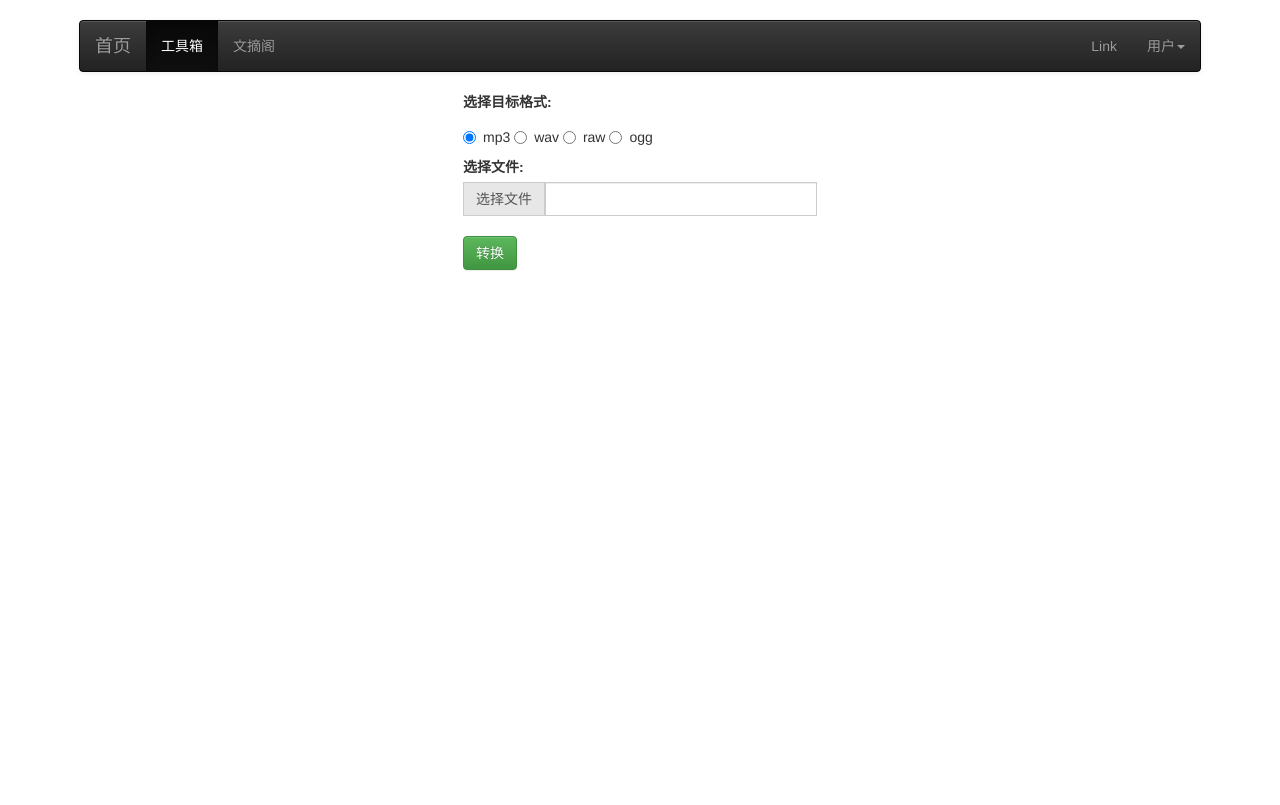
After one commit to TigerJieZ/SJTB, a Django app: page /tools/audio/transform in a window 1280 px wide. The commit adds this page. Run offline with Django 3.2, Linux system fonts and the light colour scheme; some libraries are stand-ins or nearby versions.

Commit message:
音乐格式转换以及部署到网站

```diff
--- a/SJTB/urls.py
+++ b/SJTB/urls.py
@@ -23,4 +23,6 @@ urlpatterns = [
     path('tools/e-book', views.downloadBookView),
     path('tools/e-book/search', views.searchBookAction),
     path('tools/e-book/download',views.downloadBookNew),
+    path('tools/audio/transform',views.audioTransformView),
+    path('tools/audio/transform_action',views.audioTransformAction)
 ]
--- /dev/null
+++ b/Templates/audioTrans.html
@@ -0,0 +1,124 @@
+{% load static %}
+<!DOCTYPE html>
+<html lang="en">
+<head>
+    <meta charset="UTF-8">
+    <title>音频格式转换器</title>
+</head>
+<!-- 最新版本的 Bootstrap 核心 CSS 文件 -->
+<link rel="stylesheet" href="{% static "css/bootstrap.min.css" %}" integrity="sha384-BVYiiSIFeK1dGmJRAkycuHAHRg32OmUcww7on3RYdg4Va+PmSTsz/K68vbdEjh4u" crossorigin="anonymous">
+
+<!-- 可选的 Bootstrap 主题文件（一般不用引入） -->
+<link rel="stylesheet" href="{% static "css/bootstrap-theme.min.css" %}" integrity="sha384-rHyoN1iRsVXV4nD0JutlnGaslCJuC7uwjduW9SVrLvRYooPp2bWYgmgJQIXwl/Sp" crossorigin="anonymous">
+
+<!-- 最新的 Bootstrap 核心 JavaScript 文件 -->
+<!-- jquery文件需在bootstrap之前引入，否则下拉菜单无法弹出 -->
+<script src="{% static "js/jquery.min.js" %}"></script>
+<script src="{% static "js/bootstrap_3.3.7_js_bootstrap.min.js" %}"></script>
+
+{# 图标 #}
+<link rel="icon" href="{% static "img/tools-icon.jpg" %}">
+<body><br>
+<div class="container" style="width:90%">
+	<div class="row clearfix">
+		<div class="col-md-12 column">
+			<nav class="navbar navbar-default navbar-inverse" role="navigation">
+				<div class="navbar-header">
+					 <button type="button" class="navbar-toggle" data-toggle="collapse" data-target="#bs-example-navbar-collapse-1">
+                         <span class="sr-only">Toggle navigation</span>
+                         <span class="icon-bar"></span>
+                         <span class="icon-bar"></span>
+                         <span class="icon-bar"></span></button>
+                    <a class="navbar-brand active" href="/tools">首页</a>
+				</div>
+
+				<div class="collapse navbar-collapse" id="bs-example-navbar-collapse-1">
+					<ul class="nav navbar-nav">
+						<li class="active">
+							 <a href="/tools">工具箱</a>
+						</li>
+						<li>
+							 <a href="#">文摘阁</a>
+						</li>
+					</ul>
+					<ul class="nav navbar-nav navbar-right">
+						<li>
+							 <a href="#">Link</a>
+						</li>
+						<li class="dropdown">
+							 <a href="#" class="dropdown-toggle" data-toggle="dropdown">用户<strong class="caret"></strong></a>
+							<ul class="dropdown-menu" aria-labelledby="dropdownMenu" >
+								<li>
+									 <a href="#">Action</a>
+								</li>
+								<li>
+									 <a href="#">Another action</a>
+								</li>
+								<li>
+									 <a href="#">Something else here</a>
+								</li>
+								<li class="divider">
+								</li>
+								<li>
+									 <a href="#">Separated link</a>
+								</li>
+							</ul>
+						</li>
+					</ul>
+				</div>
+			</nav>
+
+		</div>
+        <form action="/tools/audio/transform_action" method="post" enctype="multipart/form-data">
+            {% csrf_token %}
+        <div class="col-md-4"></div>
+            <div class="form-group col-md-4 has-feedback" id="file">
+                <label for="" class="control-label ">选择目标格式:</label>
+                <div class="radio">
+                   <label>
+                      <input type="radio" name="audio_type" id="optionsRadios1"
+                         value="mp3" checked>mp3
+                   </label>
+                    <label>
+                      <input type="radio" name="audio_type" id="optionsRadios1"
+                         value="wav">wav
+                   </label>
+                    <label>
+                      <input type="radio" name="audio_type" id="optionsRadios1"
+                         value="raw">raw
+                   </label>
+                    <label>
+                      <input type="radio" name="audio_type" id="optionsRadios1"
+                         value="ogg">ogg
+                   </label>
+                </div>
+                <label for="" class="control-label ">选择文件:</label>
+                <div class="input-group">
+                    <input id="lefile" name="audio_file" type="file" style="display:none">
+                    <span class="input-group-addon" onclick="$('input[id=lefile]').click();" style="cursor: pointer; background-color: #e7e7e7"><i class="fa fa-folder-open"></i>选择文件</span>
+                    <input id="photoCover" class="form-control" type="text">
+                    <span class="fa fa-download form-control-feedback" style="cursor: pointer;pointer-events: auto;"></span>
+                </div><br>
+                <input type="submit" class="btn-success btn" value="转换">
+            </div><div class="col-md-4"></div></form>
+            <script type="text/javascript">
+                $('input[id=lefile]').change(function() {
+                $('#photoCover').val($(this).val());
+                });
+
+            </script>
+	</div>
+</div>
+{# 流量统计 #}<br><br><br><br><br><br><br><br><br><br><br><br><br><br><br><br><br><br><br><br><br><br><br><br><br><br>
+<script type="text/javascript">
+    var cnzz_protocol = (("https:" == document.location.protocol) ? " https://" : " http://");
+    document.write(unescape("<center>%3Cspan id='cnzz_stat_icon_1274182926'%3E%3C/span%3E%3Cscript src='" + cnzz_protocol + "s19.cnzz.com/z_stat.php%3Fid%3D1274182926%26show%3Dpic' type='text/javascript'%3E%3C/script%3E</center>"));
+</script>
+</div>
+<script>
+$(function() {
+    $(".dropdown-toggle").dropdown();
+});
+</script>
+</body>
+</html>
--- a/Templates/tools_index.html
+++ b/Templates/tools_index.html
@@ -108,7 +108,7 @@
 				</div>
 				<div class="col-md-4">
 					<div class="thumbnail">
-						<img alt="300x200" src="{% static "img/audio_format_title.jpg" %}" />
+						<img alt="300x200" src="{% static "img/audioFormat_title.jpg" %}" />
 						<div class="caption">
 							<h3>
 								音频格式转换器
--- a/tools/views.py
+++ b/tools/views.py
@@ -3,6 +3,7 @@ from django.shortcuts import render
 from django.utils.encoding import escape_uri_path
 
 from tools.box.downloadBook.db.dbController import dbc
+from tools.box.audioProcess.formatConversion import transAudio
 import threading
 import pymysql
 import os
@@ -51,6 +52,15 @@ def searchBookAction(request):
 
     return render(request,'dlBook.html')
 
+def file_iterator(file_name, chunk_size=8192):
+    with open(file_name,'rb') as f:
+        while True:
+            c = f.read(chunk_size)
+            if c:
+                yield c
+            else:
+                break
+
 def downloadBookNew(request):
     '''
     下载书籍
@@ -62,14 +72,6 @@ def downloadBookNew(request):
 
     dbC=dbc('bookwarehouse')
 
-    def file_iterator(file_name, chunk_size=8192):
-        with open(file_name) as f:
-            while True:
-                c = f.read(chunk_size)
-                if c:
-                    yield c
-                else:
-                    break
     path,file_name=dbC.getBookContext(bookID)
 
     response = StreamingHttpResponse(file_iterator(path))
@@ -113,3 +115,36 @@ def downloadBook(request):
     book_thread.start()
 
     return render(request,'SUCCESS.html',ctx)
+
+def audioTransformView(request):
+    '''
+    音频格式转换页面
+    :param request:
+    :return:
+    '''
+
+    return render(request,"audioTrans.html")
+
+def audioTransformAction(request):
+    type=request.POST.get('audio_type')
+    print(type)
+    obj = request.FILES.get('audio_file')
+    import os
+
+    print(obj.name)
+    f = open('/home/ubuntu/Python_Workspace/SJTB/static/audio/'+obj.name, 'wb')
+    for chunk in obj.chunks():
+        f.write(chunk)
+
+    f.close()
+
+    new_path,new_name=transAudio('/home/ubuntu/Python_Workspace/SJTB/static/audio/'+obj.name,type)
+
+    print(new_path)
+
+    response = StreamingHttpResponse(file_iterator(new_path))
+    response['Content-Type'] = 'application/octet-stream'
+    # 中文名需如此操作才可正常在客户端显示
+    response['Content-Disposition'] = "attachment; filename*=utf-8''{}".format(escape_uri_path(new_name))
+
+    return response
```
Also changed, not shown: tools/box/audioProcess/formatConversion.py (+32 -3 lines), tools/box/audioProcess/test.py (added, +9 -0 lines), static/img/audioFormat_title.jpg (added), static/img/audio_format_title.jpg (deleted), 1 other file.
